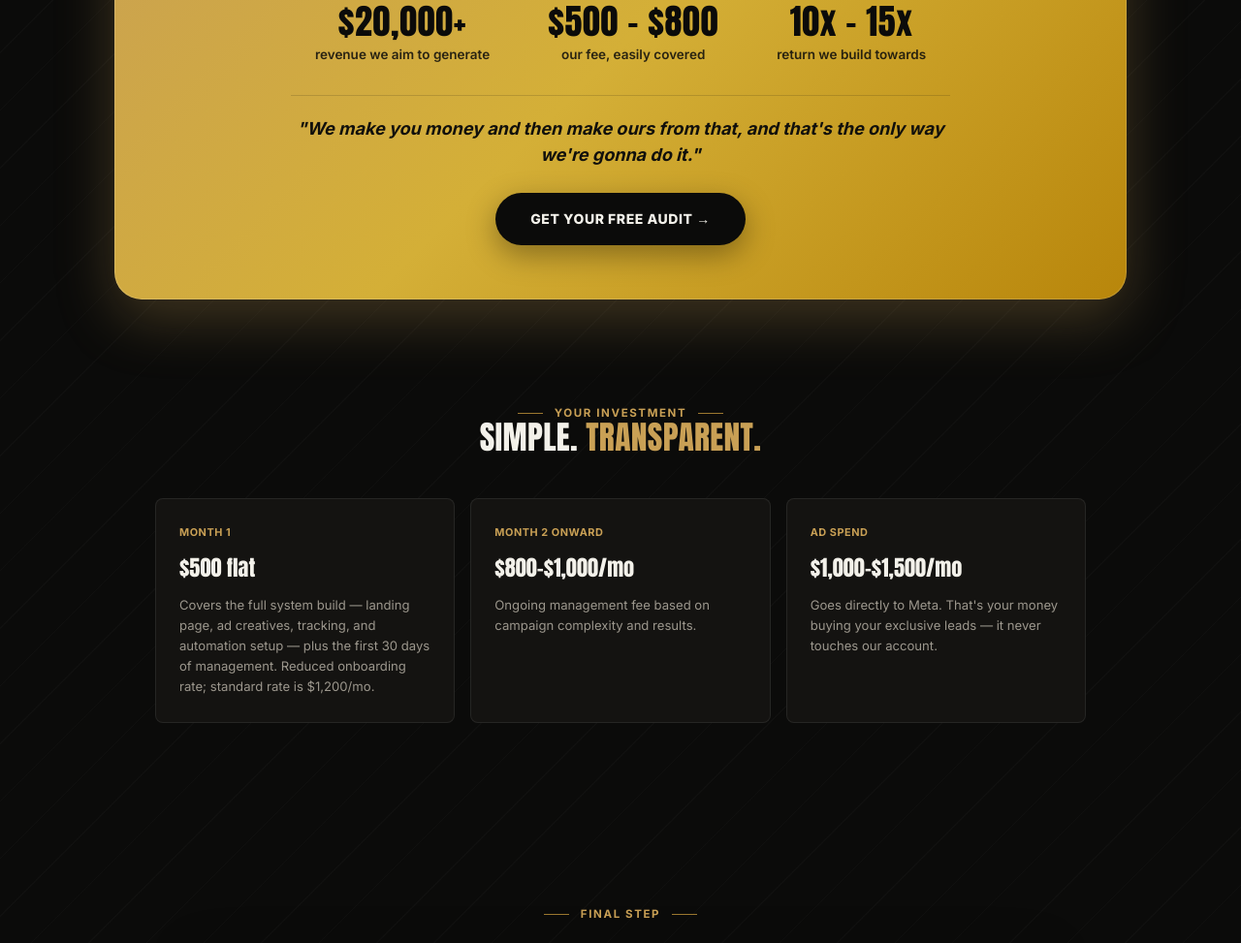
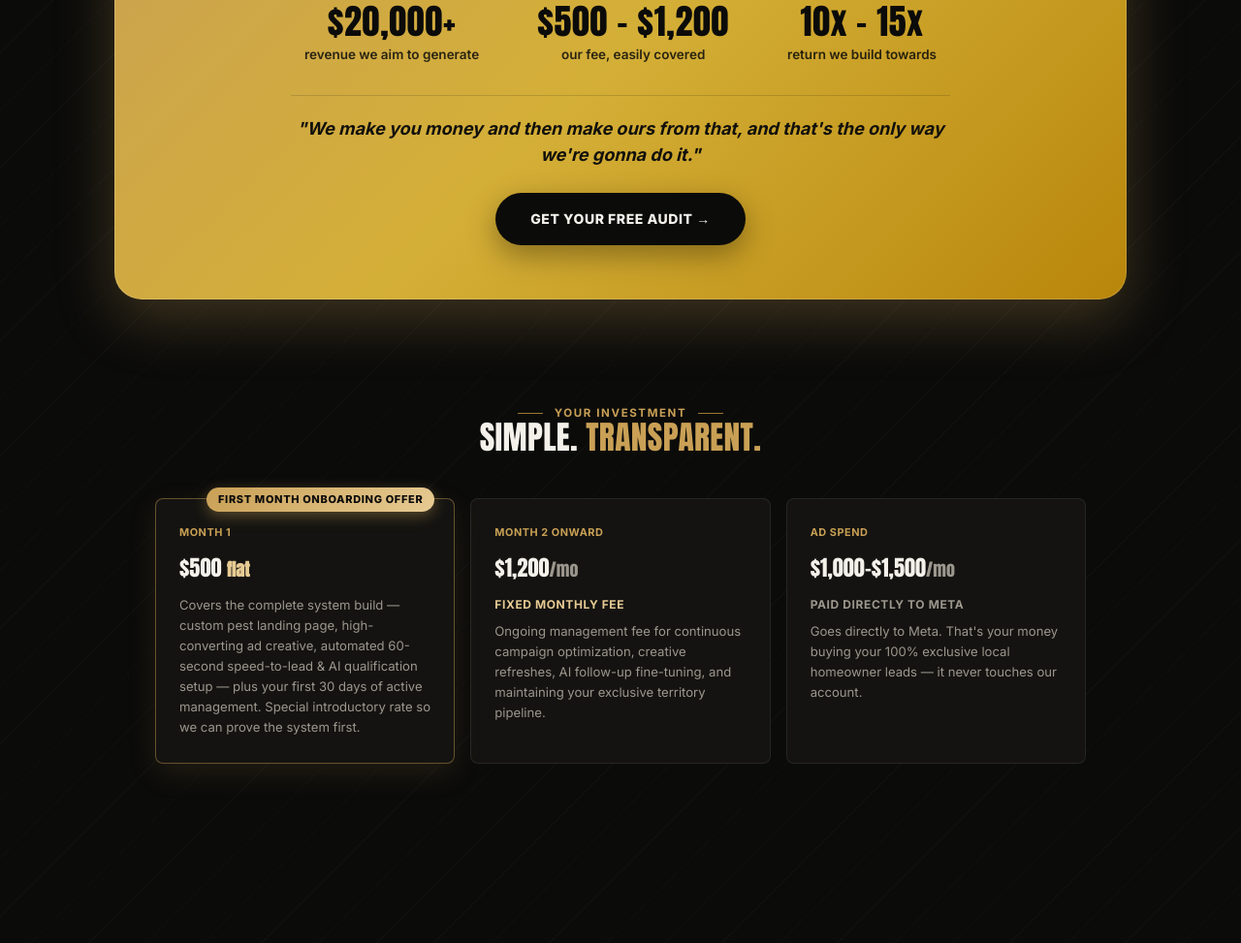
Before and after one commit to romanadnan1039/MRA-MARKETING, a plain HTML site: page index.html in a window 1280 px wide. Shown: the part 10400-11373 px from the top of the page at 97% size. Drawn offline with Linux system fonts and the light colour scheme; a script that the page names is missing.

Commit message:
feat: update pricing grid with first month onboarding badge and ,200 fixed monthly fee for month 2

```diff
--- a/index.html
+++ b/index.html
@@ -3010,7 +3010,7 @@ function updateRoiCalc() {
           <div class="metric-lbl">revenue we aim to generate</div>
         </div>
         <div class="gold-metric-item">
-          <div class="metric-num">$500 &ndash; $800</div>
+          <div class="metric-num">$500 &ndash; $1,200</div>
           <div class="metric-lbl">our fee, easily covered</div>
         </div>
         <div class="gold-metric-item">
@@ -3042,20 +3042,30 @@ function updateRoiCalc() {
       <h2>Simple. <span class="gold">Transparent.</span></h2>
     </div>
     <div class="price-grid">
-      <div class="price-card">
+      <!-- Month 1: $500 Flat with Badge -->
+      <div class="price-card" style="position: relative; border-color: rgba(201,160,85,0.45); box-shadow: 0 10px 30px rgba(201,160,85,0.12);">
+        <div style="position: absolute; top: -12px; right: 20px; background: linear-gradient(135deg, var(--gold), var(--gold-light)); color: #0b0b0a; font-size: 11px; font-weight: 800; padding: 4px 12px; border-radius: 999px; letter-spacing: 0.06em; text-transform: uppercase; box-shadow: 0 4px 15px rgba(201,160,85,0.4);">
+          First Month Onboarding Offer
+        </div>
         <div class="label">Month 1</div>
-        <div class="amount">$500 flat</div>
-        <p>Covers the full system build &mdash; landing page, ad creatives, tracking, and automation setup &mdash; plus the first 30 days of management. Reduced onboarding rate; standard rate is $1,200/mo.</p>
+        <div class="amount">$500 <span style="font-size: 18px; color: var(--gold-light); font-weight: 600;">flat</span></div>
+        <p>Covers the complete system build &mdash; custom pest landing page, high-converting ad creative, automated 60-second speed-to-lead &amp; AI qualification setup &mdash; plus your first 30 days of active management. Special introductory rate so we can prove the system first.</p>
       </div>
+
+      <!-- Month 2 Onward: $1,200 Fixed Monthly Fee -->
       <div class="price-card">
         <div class="label">Month 2 Onward</div>
-        <div class="amount">$800&ndash;$1,000/mo</div>
-        <p>Ongoing management fee based on campaign complexity and results.</p>
+        <div class="amount">$1,200<span style="font-size: 18px; color: var(--grey); font-weight: 500;">/mo</span></div>
+        <div style="font-size: 12px; font-weight: 700; color: var(--gold-light); margin-bottom: 8px; text-transform: uppercase; letter-spacing: 0.05em;">Fixed Monthly Fee</div>
+        <p>Ongoing management fee for continuous campaign optimization, creative refreshes, AI follow-up fine-tuning, and maintaining your exclusive territory pipeline.</p>
       </div>
+
+      <!-- Ad Spend -->
       <div class="price-card">
         <div class="label">Ad Spend</div>
-        <div class="amount">$1,000&ndash;$1,500/mo</div>
-        <p>Goes directly to Meta. That's your money buying your exclusive leads &mdash; it never touches our account.</p>
+        <div class="amount">$1,000&ndash;$1,500<span style="font-size: 18px; color: var(--grey); font-weight: 500;">/mo</span></div>
+        <div style="font-size: 12px; font-weight: 700; color: var(--grey); margin-bottom: 8px; text-transform: uppercase; letter-spacing: 0.05em;">Paid Directly to Meta</div>
+        <p>Goes directly to Meta. That's your money buying your 100% exclusive local homeowner leads &mdash; it never touches our account.</p>
       </div>
     </div>
   </div>
```
